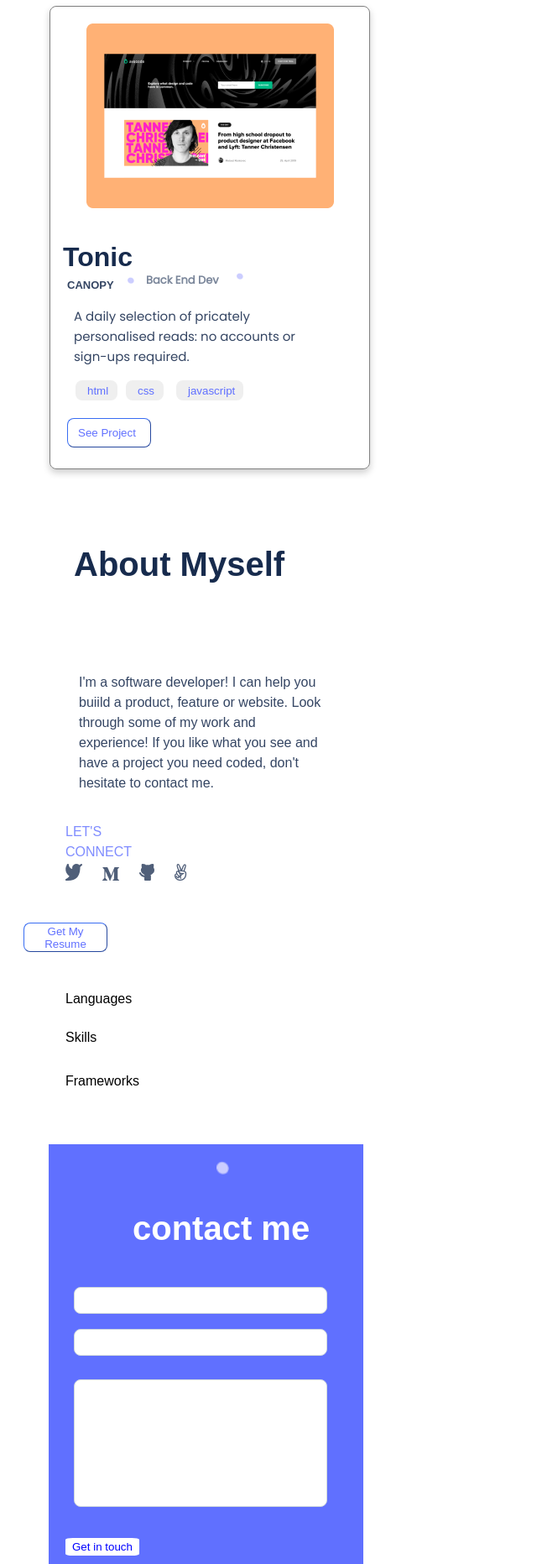
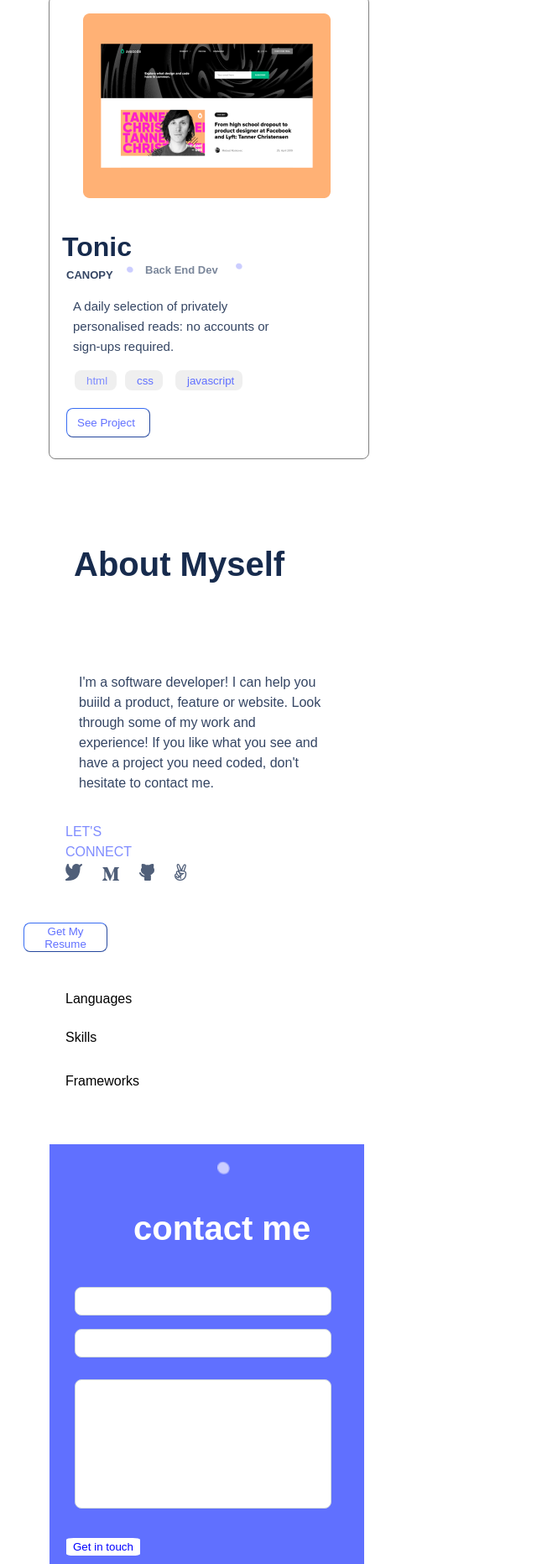
Before and after one commit to malikali3/My-Portfolio, a plain HTML site: page index.html in a window 1280 px wide. Shown: the part 635-2498 px from the top of the page at 84% size, without its empty margins (0-640 px from the left). Drawn offline with Linux system fonts and the light colour scheme.

Commit message:
tried to remove linter errors

```diff
--- a/index.html
+++ b/index.html
@@ -10,11 +10,11 @@
     <title>My Portfolio</title>
 </head>
 <body>
-    <header>
+
 
     <div class="container">
         <div class="card1">
-            <center><img src="imgs/port.png" alt="portfolio" id="port1"></center>
+            <img src="imgs/port.png" alt="portfolio" id="port1">
 
             <h1 class="title">Tonic</h1>
 
@@ -26,20 +26,21 @@
 
             <img src="imgs/circle.png" alt="small dot" id="dot1">
 
-            <p class="content">A daily selection of pricately <br>
+            <p class="content">A daily selection of privately <br>
             personalised reads: no accounts or <br>
         sign-ups required.</p>
 
-        <button class="html">
-        <center class="text">html</center>
+
+        <button class="html" type="button">
+        html
             </button>
 
-            <button class="css">
-                <center class="text">css</center>
+            <button class="css" type="button">
+               css
                     </button>
 
-                    <button class="js">
-                        <center class="text">javascript</center>
+                    <button class="js" type="button">
+                        javascript
                             </button>
 
                             <button class="sp">
@@ -80,9 +81,11 @@
         <section class="contactme">
             <img src="imgs/circle.png" alt="small dot" id="dot2">
             <h1 class="contact">contact me</h1>
-            <div class="name"></div>
-            <div class="email"></div>
-            <div class="msg"></div>
+
+            <input type="text" class="name">
+            <input type="text" class="email">
+            <input type="text" class="msg">
+
 
             <button class="touch1">
                 <center class="text1">Get in touch</center>
@@ -90,7 +93,7 @@
 
         </section>
 
-    </div>
+
 
 </body>
 </html>
--- a/style.css
+++ b/style.css
@@ -1,3 +1,4 @@
+
 p {
   position: relative;
   width: 327px;
@@ -45,27 +46,27 @@ ul li {
 
 .card1 {
   display: flexbox;
-  grid-template-columns:auto;
-  box-shadow: 0 4px 8px 0 rgba(0,0,0,0.2);
+  grid-template-columns: auto;
+  box-shadow: 0, 4px, 8px, 0, rgba(0,0,0,0.2);
   transition: 0.3s;
   margin-bottom: 20px;
   position: static;
   width: 380px;
   height: 550px;
-  /* background: url(imgs/pizza.png); */
   border-radius: 8px;
   flex: none;
   order: 1;
   flex-grow: 1;
-  margin: 12px 1px;
-  border: solid 1px grey ;
+  border: solid 1px grey;
+
 }
 
 .card1:hover {
   box-shadow: 0 8px 16px 0 rgba(0,0,0,1);
+
 }
 
-.container{
+.container {
   display: grid;
   position: relative;
   top: 90px;
@@ -75,6 +76,8 @@ ul li {
 #port1 {
   margin: 20px;
   position: relative;
+  margin-left: 40px;
+
 }
 
 .title {
@@ -86,7 +89,7 @@ ul li {
   font-weight: bold;
   font-size: 32px;
   line-height: 44px;
-  color: #172B4D;
+  color: #172b4d;
   flex: none;
   order: 0;
   flex-grow: 0;
@@ -97,7 +100,7 @@ ul li {
   position: static;
   width: 55px;
   height: 16px;
-  left: 0px;
+  left: 1px;
   top: 8px;
   font-family: Arial, Helvetica, sans-serif;
   font-style: normal;
@@ -118,7 +121,7 @@ ul li {
   top: -25px;
   flex: none;
   order: 1;
-  margin: 0px 12px;
+  margin: 1px 12px;
 }
 
 .back {
@@ -126,12 +129,12 @@ ul li {
   width: 88px;
   height: 16px;
   top: -42px;
-  font-family: Poppins;
+  font-family: Arial, Helvetica, sans-serif;
   font-style: normal;
   font-weight: 600;
   font-size: 13px;
   line-height: 16px;
-  color: #7A869A;
+  color: #7a869a;
   flex: none;
   margin: 1px 90px;
 }
@@ -152,7 +155,7 @@ ul li {
   width: 295px;
   height: 76px;
   top: -50px;
-  font-family: Poppins;
+  font-family: Arial, Helvetica, sans-serif;
   font-style: normal;
   font-weight: normal;
   font-size: 15px;
@@ -178,6 +181,7 @@ ul li {
   order: 1;
   margin: 1px 10px;
   border-color: transparent;
+  color: #7f8cff;
 }
 
 .css {
@@ -195,6 +199,7 @@ ul li {
   order: 1;
   margin: 1px 10px;
   border-color: transparent;
+  color: #6070ff;
 }
 
 .js {
@@ -212,6 +217,7 @@ ul li {
   order: 1;
   margin: 1px 10px;
   border-color: transparent;
+  color: #6070ff;
 }
 
 .sp {
@@ -234,9 +240,8 @@ ul li {
 }
 
 .text {
-  color: #6070FF;;
+  color: #6070ff;
 }
-
 
 #secondh12 {
   font-family: Arial, Helvetica, sans-serif;
@@ -286,21 +291,21 @@ ul li {
 #skill {
   position: relative;
   top: 150px;
-  text-decoration:none;
+  text-decoration: none;
   font-family: Arial, Helvetica, sans-serif;
 }
 
 #lan {
   position: relative;
   top: 180px;
-  text-decoration:none;
+  text-decoration: none;
   font-family: Arial, Helvetica, sans-serif;
 }
 
 #frame {
   position: relative;
   top: 240px;
-  text-decoration:none;
+  text-decoration: none;
   font-family: Arial, Helvetica, sans-serif;
 }
 
@@ -308,9 +313,9 @@ ul li {
   position: absolute;
   width: 375px;
   height: 500px;
-left: 0px;
+  left: 1px;
   top: 1900px;
-background: #6070FF;
+  background: #6070ff;
 }
 
 #dot2 {
@@ -339,9 +344,9 @@ background: #6070FF;
   width: 300px;
   left: 30px;
   top: 170px;
-  bottom: 0px;
-  background: #FFFFFF;
-  border: 1px solid #CFD8DC;
+  bottom: 1px;
+  background: #fff;
+  border: 1px solid #cfd8dc;
   border-radius: 8px;
 }
 
@@ -351,9 +356,9 @@ background: #6070FF;
   width: 300px;
   left: 30px;
   top: 220px;
-  bottom: 0px;
-  background: #FFFFFF;
-  border: 1px solid #CFD8DC;
+  bottom: 1px;
+  background: #fff;
+  border: 1px solid #cfd8dc;
   border-radius: 8px;
 }
 
@@ -363,9 +368,9 @@ background: #6070FF;
   width: 300px;
   left: 30px;
   top: 280px;
-  bottom: 0px;
-  background: #FFFFFF;
-  border: 1px solid #CFD8DC;
+  bottom: 1px;
+  background: #fff;
+  border: 1px solid #cfd8dc;
   border-radius: 8px;
 }
 
```
Lines whose indentation alone changed are shown as unchanged.
